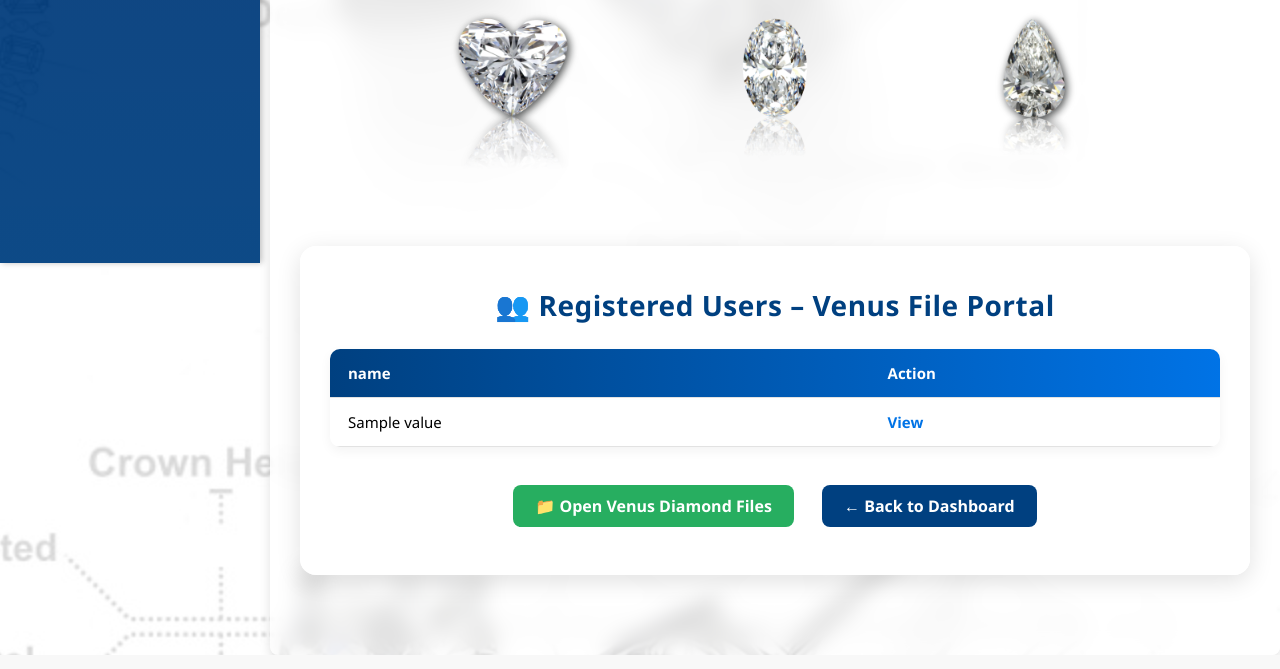
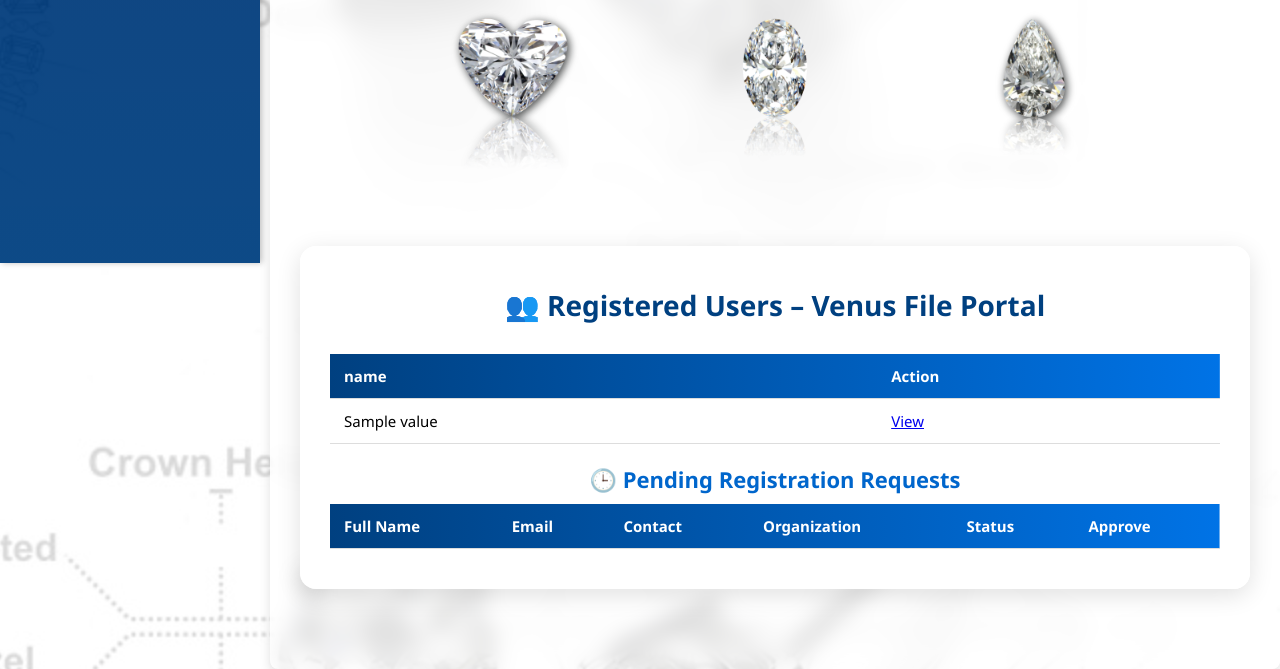
Before and after one commit to Sanketchikane/venus-jewel-portal, a Python web app: template templates/admin_users.html in a window 1280 px wide. Shown: the part 537-1206 px from the top of the page. Run offline with Jinja, Linux system fonts and the light colour scheme; the template is opened without the code that fills it: most values are stand-ins (such as "Sample title", 1, 10 or a date in 2020); lists and menus that the app fills with data are empty.

Commit message:
Update admin_users.html

```diff
--- a/templates/admin_users.html
+++ b/templates/admin_users.html
@@ -1,12 +1,10 @@
 {% extends "admin_dashboard.html" %}
-
 {% block content %}
 <style>
   body {
     background: url("/static/images/dimension.jpg") no-repeat center center fixed;
     background-size: cover;
   }
-
   .user-card {
     background: rgba(255, 255, 255, 0.95);
     border-radius: 16px;
@@ -17,85 +15,19 @@
     font-family: 'Segoe UI', sans-serif;
     backdrop-filter: blur(10px);
   }
-
-  .user-card h2 {
-    font-size: 28px;
-    font-weight: 700;
+  h2 {
+    font-size: 26px;
     color: #004080;
     text-align: center;
-    margin-bottom: 25px;
-    letter-spacing: 0.5px;
+    margin-bottom: 20px;
   }
-
-  .user-table {
-    width: 100%;
-    border-collapse: collapse;
-    font-size: 15px;
-    border-radius: 10px;
-    overflow: hidden;
-    box-shadow: 0 4px 12px rgba(0,0,0,0.05);
-  }
-
-  .user-table thead {
-    background: linear-gradient(to right, #004080, #0073e6);
-    color: white;
-  }
-
-  .user-table th,
-  .user-table td {
-    padding: 14px 18px;
-    border-bottom: 1px solid #e2e2e2;
-    text-align: left;
-  }
-
-  .user-table tbody tr:hover {
-    background-color: #f0f7ff;
-  }
-
-  .action-link {
-    color: #0073e6;
-    font-weight: bold;
-    text-decoration: none;
-    transition: 0.2s ease;
-  }
-
-  .action-link:hover {
-    text-decoration: underline;
-    color: #004080;
-  }
-
-  .button-group {
-    margin-top: 30px;
-    text-align: center;
-  }
-
-  .back-btn,
-  .drive-btn {
-    display: inline-block;
-    margin: 8px 12px;
-    padding: 10px 22px;
-    border-radius: 8px;
-    font-weight: 600;
-    text-decoration: none;
-    transition: background 0.3s ease;
-    color: white;
-  }
-
-  .back-btn {
-    background-color: #004080;
-  }
-
-  .back-btn:hover {
-    background-color: #002c5a;
-  }
-
-  .drive-btn {
-    background-color: #27ae60;
-  }
-
-  .drive-btn:hover {
-    background-color: #1e8449;
-  }
+  .pending-title { font-size: 22px; color: #0066cc; margin: 20px 0 10px; }
+  .user-table { width: 100%; border-collapse: collapse; font-size: 15px; }
+  .user-table thead { background: linear-gradient(to right, #004080, #0073e6); color: white; }
+  .user-table th, .user-table td { padding: 12px 14px; border-bottom: 1px solid #ddd; text-align: left; }
+  .user-table tbody tr:hover { background-color: #f0f7ff; }
+  form.inline-form input { padding: 6px 8px; margin: 2px; border-radius: 4px; border: 1px solid #ccc; }
+  form.inline-form button { padding: 6px 10px; background: #004080; color: white; border: none; border-radius: 4px; cursor: pointer; }
 </style>
 
 <div class="user-card">
@@ -116,17 +48,50 @@
         {% for key, value in user.items() %}
         <td>{{ value }}</td>
         {% endfor %}
-        <td><a href="{{ url_for('view_user', username=user['Username']) }}" class="action-link">View</a></td>
+        <td><a href="{{ url_for('view_user', username=user['Username']) }}">View</a></td>
       </tr>
       {% endfor %}
     </tbody>
   </table>
 
-  <div class="button-group">
-    <a class="drive-btn" href="https://drive.google.com/drive/folders/0AEZXjYA5wFlSUk9PVA" target="_blank">
-      📁 Open Venus Diamond Files
-    </a>
-    <a href="{{ url_for('admin_dashboard') }}" class="back-btn">← Back to Dashboard</a>
-  </div>
+  <h3 class="pending-title">🕒 Pending Registration Requests</h3>
+  <table class="user-table" id="pending-table">
+    <thead><tr><th>Full Name</th><th>Email</th><th>Contact</th><th>Organization</th><th>Status</th><th>Approve</th></tr></thead>
+    <tbody id="pending-body">
+      <!-- Populated via JS -->
+    </tbody>
+  </table>
 </div>
+
+<script>
+  async function loadPending() {
+    const res = await fetch("/api/pending-registrations");
+    const data = await res.json();
+    const tbody = document.getElementById("pending-body");
+    tbody.innerHTML = "";
+    if (!data.pending || data.pending.length === 0) {
+      tbody.innerHTML = "<tr><td colspan='6' style='text-align:center;'>No pending requests.</td></tr>";
+      return;
+    }
+    data.pending.forEach(r => {
+      const tr = document.createElement("tr");
+      tr.innerHTML = `
+        <td>${r["Full Name"] || ""}</td>
+        <td>${r["Email"] || ""}</td>
+        <td>${r["Contact"] || ""}</td>
+        <td>${r["Organization"] || ""}</td>
+        <td>${r["Status"] || "Pending"}</td>
+        <td>
+          <form class="inline-form" method="POST" action="/admin/create-credential">
+            <input type="hidden" name="email" value="${r["Email"]}">
+            <input type="text" name="username" placeholder="Username" required>
+            <input type="text" name="password" placeholder="Password" required>
+            <button type="submit">Approve</button>
+          </form>
+        </td>`;
+      tbody.appendChild(tr);
+    });
+  }
+  loadPending();
+</script>
 {% endblock %}
```
